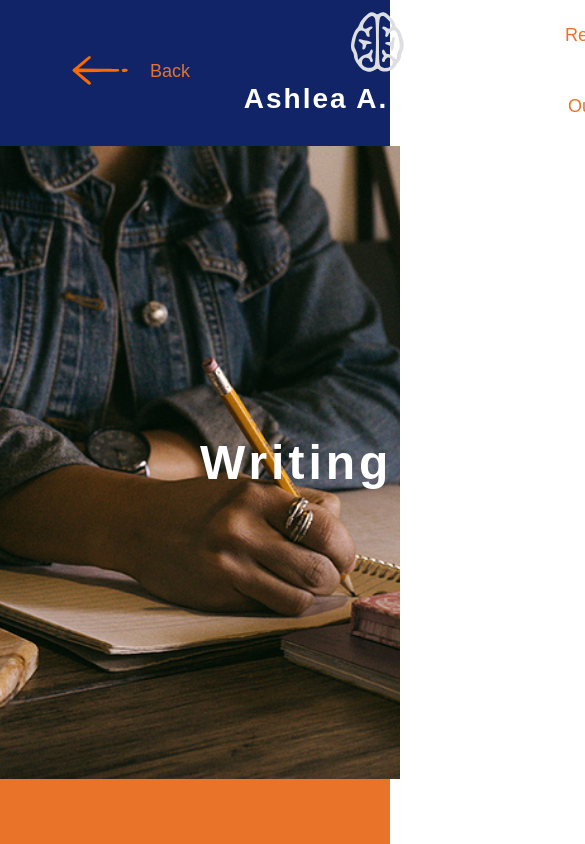
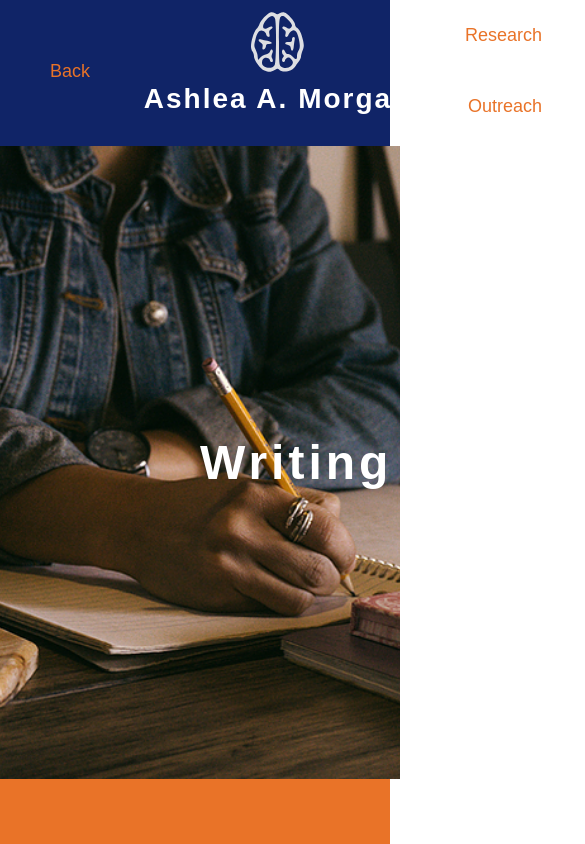
Before and after one commit to StefonSimmons/mango-main, a React (Create React App) app in the folder client/: page /writing in a window 390 px wide. Shown: the top 844 px of the page, 585 px wide, since content can reach past the window. Built offline with nearby package versions, Linux system fonts and the light colour scheme.

Commit message:
scrolling with scrollTo for mobile and modal

```diff
--- a/client/src/components/Header.jsx
+++ b/client/src/components/Header.jsx
@@ -11,7 +11,7 @@ const HeaderNav = styled.header`
   display: flex;
   justify-content: space-between;
   background-color: ${({theme})=> theme.blue};
-  padding: 0 50px 5px 50px
+  padding: 0 50px 5px 50px;
 `
 const Back = styled.div`
   display: flex;
@@ -21,12 +21,36 @@ const Back = styled.div`
 `
 const BackArrow = styled.img`
   width: 60px;
-  margin: 0 20px
+  margin: 0 20px;
+
+  @media(max-width: 750px){
+    display: none;
+  }
 `
 const BackText = styled.h4`
   font-family: 'Manrope', sans-serif;
   font-size: 18px;
 `
+
+const Forward = styled(Back)`
+  flex-direction: column;
+  justify-content: space-around;
+  align-items: flex-end;
+  cursor: auto;
+`
+const ForwardGroup = styled(Link)`
+  display: flex;
+  flex-direction: row;
+  align-items: center;
+  text-decoration: none;
+  color: ${({theme})=> theme.orange};
+`
+const ForwardText = styled(BackText)`
+`
+const ForwardArrow = styled(BackArrow)`
+  transform: rotateY(180deg);
+`
+
 const Lnk = styled.a`
   text-decoration: none;
   color: white;
@@ -59,24 +83,6 @@ const HomeTitle = styled(Title)`
   bottom: 33.33%;
   left: 38%;
   visibility: hidden;
-`
-const Forward = styled(Back)`
-  flex-direction: column;
-  justify-content: space-around;
-  align-items: flex-end;
-  cursor: auto;
-`
-const Group = styled(Link)`
-  display: flex;
-  flex-direction: row;
-  align-items: center;
-  text-decoration: none;
-  color: ${({theme})=> theme.orange};
-`
-const ForwardText = styled(BackText)`
-`
-const ForwardArrow = styled(BackArrow)`
-  transform: rotateY(180deg)
 `
 
 export default function Header() {
@@ -117,15 +123,15 @@ export default function Header() {
       </Lnk>
 
       <Forward style={location.pathname === '/' ? { visibility: 'hidden' } : { visibility: 'visible' }}>
-        <Group to={goTo[0].path}>
+        <ForwardGroup to={goTo[0].path}>
           <ForwardText>{goTo[0].name}</ForwardText>
           <ForwardArrow src={arrow} alt='right-arrow' />
-        </Group>
+        </ForwardGroup>
 
-        <Group to={goTo[1].path}>
+        <ForwardGroup to={goTo[1].path}>
           <ForwardText>{goTo[1].name}</ForwardText>
           <ForwardArrow src={arrow} alt='right-arrow' />
-        </Group>
+        </ForwardGroup>
       </Forward>
     </HeaderNav>
 
--- a/client/src/components/NavBar.jsx
+++ b/client/src/components/NavBar.jsx
@@ -65,7 +65,6 @@ const Modal = styled.div`
   top: 0%;
   width: 100%;
   height: 100%;
-  // background-color: ${({ theme }) => theme.blue};
   background-color: rgba(0,0,0,.7)
 `
 const Navigation = styled.nav`
@@ -74,8 +73,7 @@ const Navigation = styled.nav`
   justify-content: center;
   align-items: center;
   height: 100%;
-  border: red solid 2px;
-
+  border: rgba(14,24,84,.2) solid 2px;
 `
 const List = styled.ul`
   display: flex;
@@ -87,7 +85,9 @@ const List = styled.ul`
   font-size: 36px;
   font-weight: 700;
   letter-spacing: 8px;
+  padding: 20px;
   background-color: ${({ theme }) => theme.blue};
+  border-radius: 5px;
 `
 const Close = styled.img`
   position: absolute;
@@ -102,7 +102,7 @@ const Lnk = styled.a`
 `
 
 export default function NavBar() {
-  const [modal, setModal] = useState(true)
+  const [modal, setModal] = useState(false)
 
 
   return (
@@ -124,9 +124,17 @@ export default function NavBar() {
           <Navigation>
             <Close src={close} alt='close' onClick={() => setModal(false)}/>
             <List>
-              <Lnk href="#work" onClick={() => setModal(false)}>What I Do</Lnk>
+              <Lnk onClick={() => {
+                setModal(false)
+                window.scrollTo(0, 2040)
+              }
+              } href="#work">What I Do</Lnk>
               <Lnk href="https://mango-mosaic.netlify.app/blog" target='_blank' rel="noopener noreferrer" onClick={() => setModal(false)}>Blog</Lnk>
-              <Lnk href="#contact" onClick={() => setModal(false)}>Contact Me</Lnk>
+              <Lnk onClick={() => {
+                setModal(false)
+                window.scrollTo(0, 2700)
+              }
+              } href="#contact">Contact Me</Lnk>
             </List>
           </Navigation>
         </Modal>
--- a/client/src/components/WhatIDo.jsx
+++ b/client/src/components/WhatIDo.jsx
@@ -16,6 +16,9 @@ export const ColorBar = styled.div`
   display: flex;
   align-items: center;
   justify-content: center;
+`
+
+const ColorBarBottom = styled(ColorBar)`
 
   @media(max-width: 750px){
     display: none
@@ -153,8 +156,8 @@ export default function WhatIDo() {
       <SlideShowContainer>
         <SlideShow works={iDos}/>
       </SlideShowContainer>
-      <ColorBar>
-      </ColorBar>
+      <ColorBarBottom>
+      </ColorBarBottom>
     </>
   )
 }
--- a/client/src/components/mobile-view-components/SlideShow.jsx
+++ b/client/src/components/mobile-view-components/SlideShow.jsx
@@ -23,7 +23,7 @@ const ControllerSect = styled.div`
 export default function SlideShow({ works }) {
 
   const [count, setCount] = useState(0)
-  const [stop, setStop] = useState(true)
+  const [stop, setStop] = useState(false)
 
   useEffect(() => {
     if (!stop) {
```
Also changed, not shown: client/src/components/ContactMe.jsx (+18 -18 lines).
